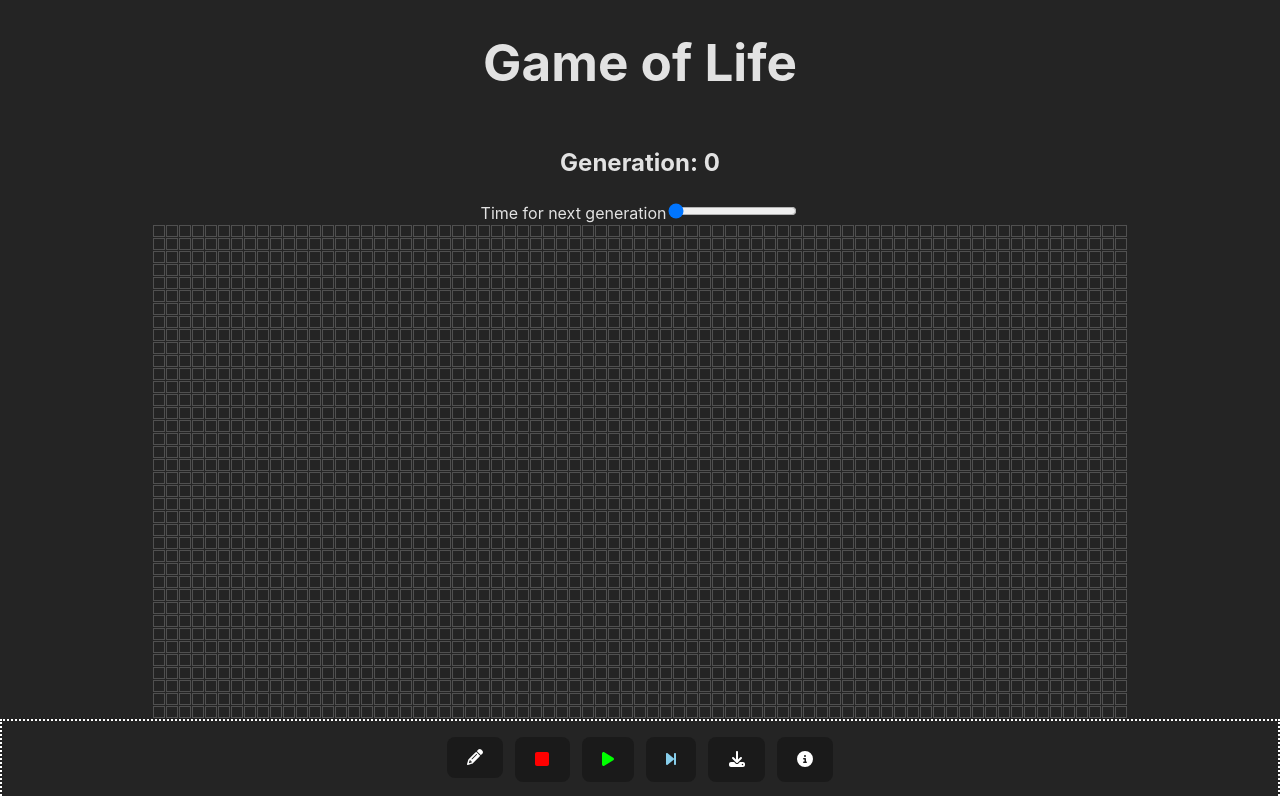
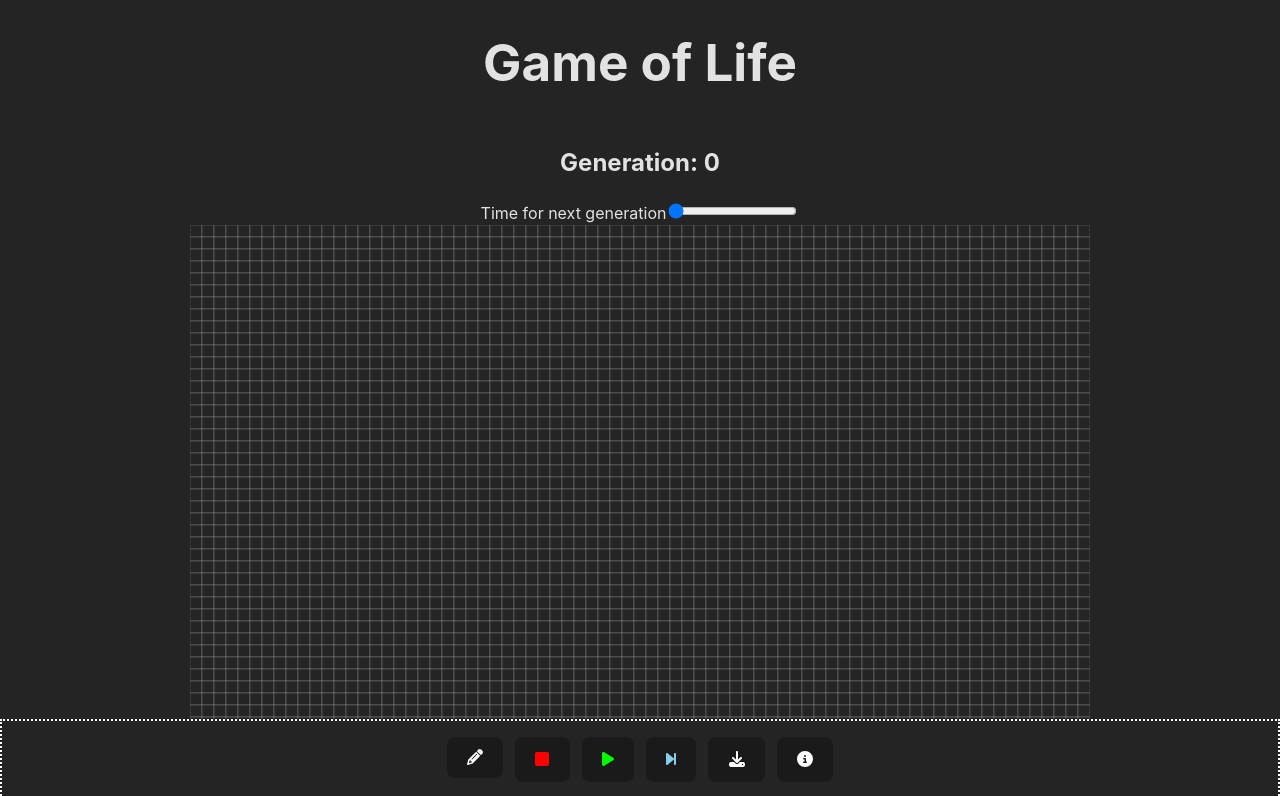
Before and after one commit to arpitkarnatak/game-of-life-simulator, a React (Vite) app: page / in a window 1280 px wide. Shown: the top 796 px of the page. Built offline with nearby package versions, Linux system fonts and the light colour scheme.

Commit message:
Added canvas instead of individual cells in dom

```diff
--- a/src/components/Board/Board.tsx
+++ b/src/components/Board/Board.tsx
@@ -13,6 +13,7 @@ import {
 import { FontAwesomeIcon } from "@fortawesome/react-fontawesome";
 import { createPortal } from "react-dom";
 import HelpModal from "./HelpModal";
+import useBoardCanvas from "../../hooks/useBoardCanvas";
 
 export default function Board() {
   const [intervalPeriod, setIntervalPeriod] = useState(100);
@@ -42,16 +43,8 @@ export default function Board() {
     return new Blob([data], { type: "text/plain" });
   }, [board]);
 
-  function getCellState(state: CellState) {
-    switch (state) {
-      case CellState.ALIVE:
-        return "alive-cell";
-      case CellState.JUST_DIED:
-        return "just-died-cell";
-      default:
-        return "dead-cell";
-    }
-  }
+  const canvasRef = useBoardCanvas(board);
+
   return (
     <div className="board-main">
       {showHelpModal &&
@@ -67,18 +60,21 @@ export default function Board() {
         max={1000}
         onChange={(e) => setIntervalPeriod(e.target.valueAsNumber)}
       />
-      <div className="grid">
-        {board.map((row, rowIndex) => (
-          <div key={rowIndex} className="grid-row">
-            {row.map((col, colIndex) => (
-              <div
-                key={`${rowIndex}-${colIndex}`}
-                className={`grid-cell ${getCellState(col)}`}
-                onClick={() => modifyIndex(rowIndex, colIndex)}
-              ></div>
-            ))}
-          </div>
-        ))}
+      <div>
+        <canvas
+          ref={canvasRef}
+          onClick={(e) => {
+            const canvas = canvasRef.current;
+            if (!canvas) return;
+            const rect = canvas.getBoundingClientRect();
+            const x = e.clientX - rect.left;
+            const y = e.clientY - rect.top;
+            const cellSize = 12;
+            const rowIndex = Math.floor(y / cellSize);
+            const colIndex = Math.floor(x / cellSize);
+            modifyIndex(rowIndex, colIndex);
+          }}
+        ></canvas>
       </div>
 
       <div className="animation-control-bar">
--- a/src/components/Board/modal.css
+++ b/src/components/Board/modal.css
@@ -42,6 +42,11 @@
     width: fit-content;
 }
 
+.menu-tab:hover {
+    cursor: pointer;
+    background-color: rgba(0, 0, 0, 0.8);
+}
+
 .active-tab {
     outline: 1px solid white;
     background-color: black;
--- /dev/null
+++ b/src/hooks/useBoardCanvas.ts
@@ -0,0 +1,44 @@
+import { useRef, useEffect } from "react";
+import { CellState } from "./useGame";
+
+export default function useBoardCanvas(board: CellState[][]) {
+  const canvasRef = useRef<HTMLCanvasElement | null>(null);
+
+  const drawBoardOnCanvas = (board: CellState[][]) => {
+    const canvas = canvasRef.current;
+    if (!canvas) return;
+
+    const ctx = canvas.getContext("2d");
+    if (!ctx) return;
+
+    const cellSize = 12;
+
+    canvas.width = board[0].length * cellSize;
+    canvas.height = board.length * cellSize;
+
+    for (let i = 0; i < board.length; i++) {
+      for (let j = 0; j < board[i].length; j++) {
+        switch (board[i][j]) {
+          case CellState.ALIVE:
+            ctx.fillStyle = "#736ced";
+            break;
+          case CellState.JUST_DIED:
+            ctx.fillStyle = "#9f9fed";
+            break;
+          default:
+            ctx.fillStyle = "#242424";
+            break;
+        }
+        ctx.strokeStyle = "rgb(255, 255, 255, 0.2)";
+        ctx.fillRect(j * cellSize, i * cellSize, cellSize, cellSize);
+        ctx.strokeRect(j * cellSize, i * cellSize, cellSize, cellSize);
+      }
+    }
+  };
+
+  useEffect(() => {
+    drawBoardOnCanvas(board);
+  }, [board]);
+
+  return canvasRef;
+}
```
